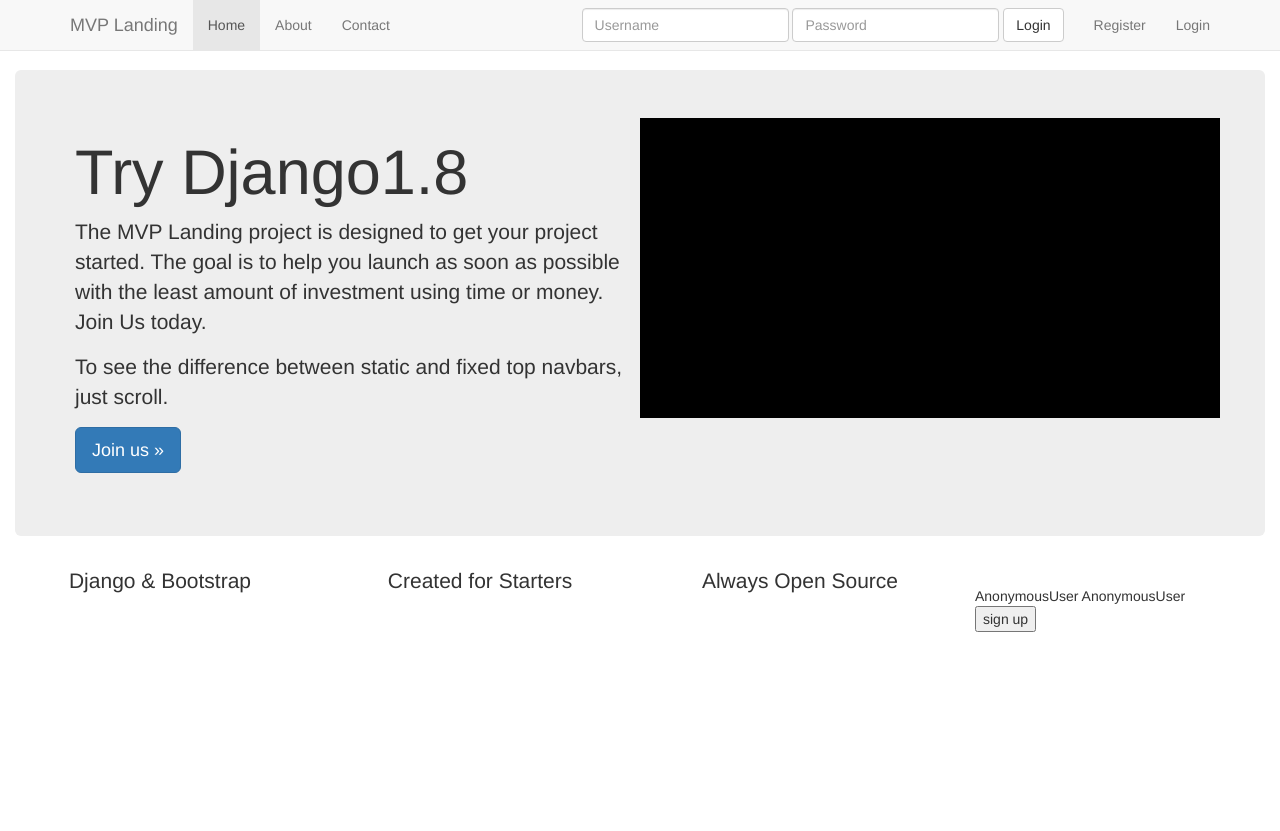
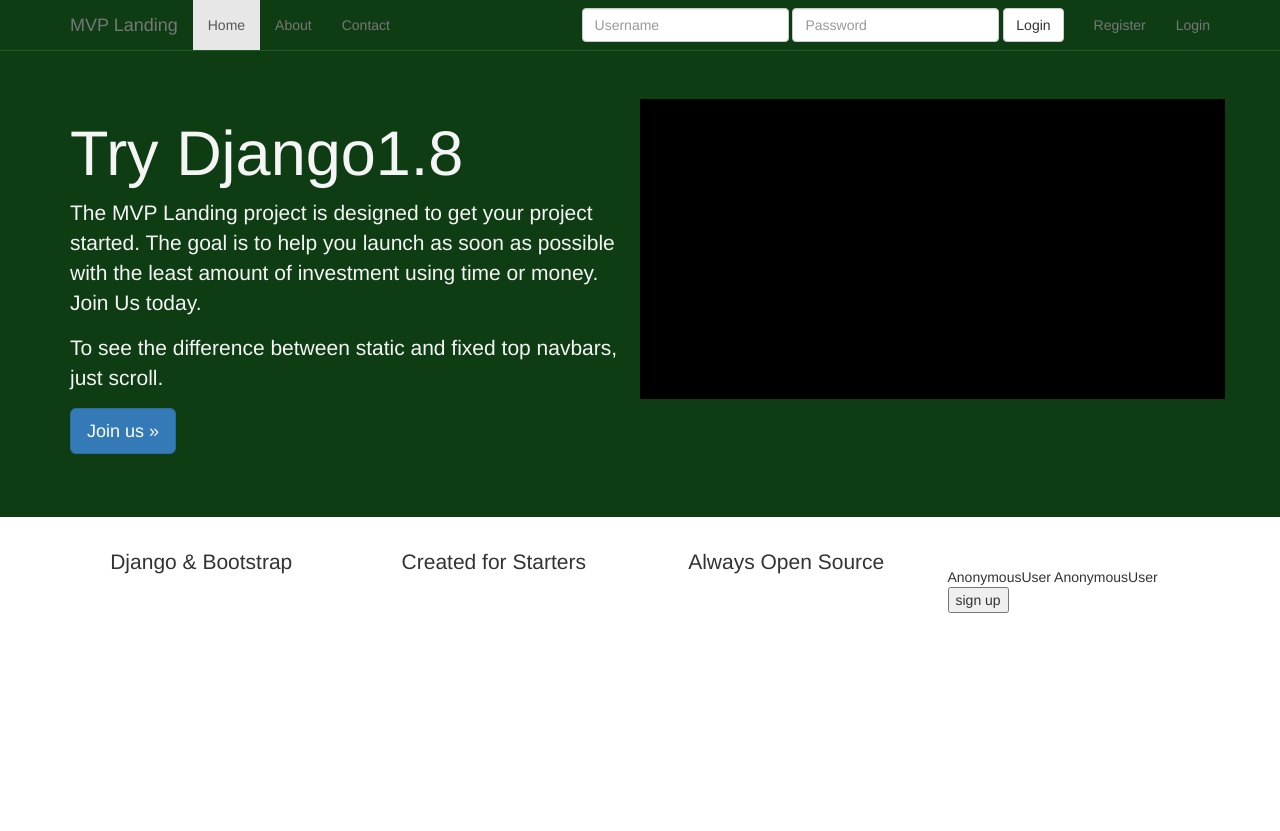
Before and after one commit to navicester/trydjango18course, a Django app: template templates/home.html in a window 1280 px wide. Shown: the top 831 px of the page. Run offline with Django 3.2, Linux system fonts and the light colour scheme; the template is opened without the code that fills it, so the values that code supplies are empty; some libraries are stand-ins or nearby versions.

Commit message:
styling MVP landing part3

```diff
--- a/static_in_pro/our_static/css/custom.css
+++ b/static_in_pro/our_static/css/custom.css
@@ -2,3 +2,42 @@
 .text-align-center {
 	text-align: center;
 }
+
+.jumbotron {
+    background-color: #0E3D14 !important;
+    color : #F5F5F5;
+}
+
+.navbar-static-top {
+  background-color: #0E3D14;
+  margin-bottom: 0px;
+  border-color: #1A5F23;
+}
+
+.navbar-default .navbar-brand {
+    color: #777;
+}
+
+.navbar-default .navbar-brand:hover {
+  color: #FFF;
+}
+
+.navbar-default .navbar-nav>li>a:hover {
+    color: #FFF;
+}
+
+/*.navbar-default .navbar-nav>.active>a {
+    background-color: #0E3D14;
+}*/
+
+.navbar-default .navbar-toggle {
+ border-color: transparent !important;
+}
+
+.navbar-toggle:hover {
+	background-color: #1A5F23 !important;
+}
+
+.navbar-toggle {
+	background-color: #0E3D14 !important;
+}
--- a/templates/base.html
+++ b/templates/base.html
@@ -20,10 +20,13 @@
   <body>
   {% include 'navbar.html' %}
 
-    <div class="container-fluid">
-
       {% block jumbotron %}
       {% endblock %}
+
+    <div class="container">
+    <!-- <div class="container-fluid"> -->
+
+
 
       {% block content %}
       {% endblock %}
--- a/templates/home.html
+++ b/templates/home.html
@@ -3,9 +3,26 @@
 
 {% block head_title %}Welcome | {% endblock %}
 
+<style>
+{% block style %}
+.jumbotron {
+    background-color: #0E3D14 !important;
+    color : #337AB7;
+}
+{% endblock %}
+</style>
+
+<style>
+.jumbotron {
+    background-color: #0E3D14 !important;
+    color : #337AB7;
+}
+</style>
+
 {% block jumbotron %}
 <!-- Main component for a primary marketing message or call to action -->
 <div class="jumbotron">
+<div class="container">
   <div class="row">
     <div class="col-sm-6">
         <h1>Try Django1.8</h1>
@@ -19,6 +36,7 @@
 
     </div>
   </div>
+</div>
 </div>
 {% endblock %}
 
```
